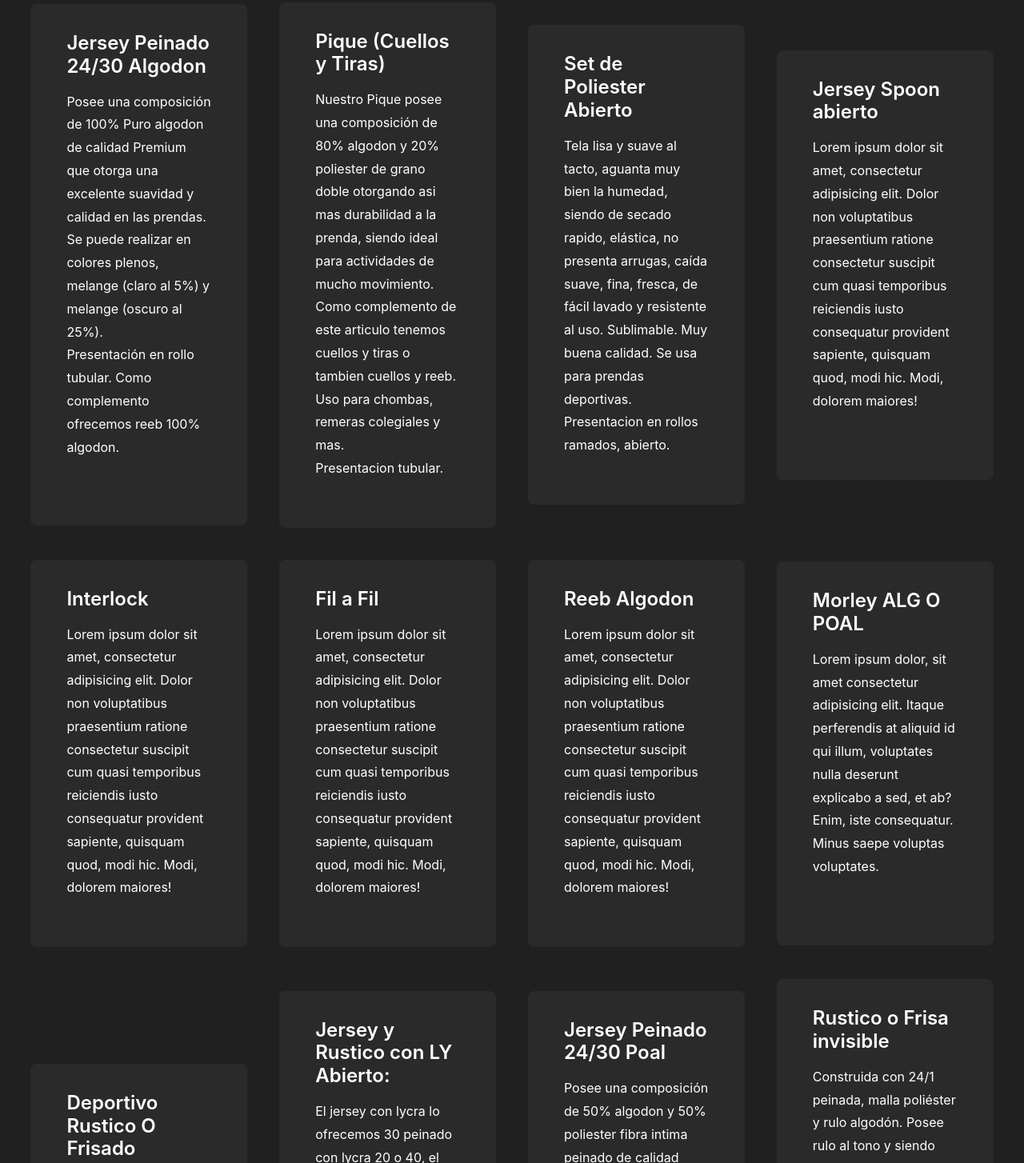
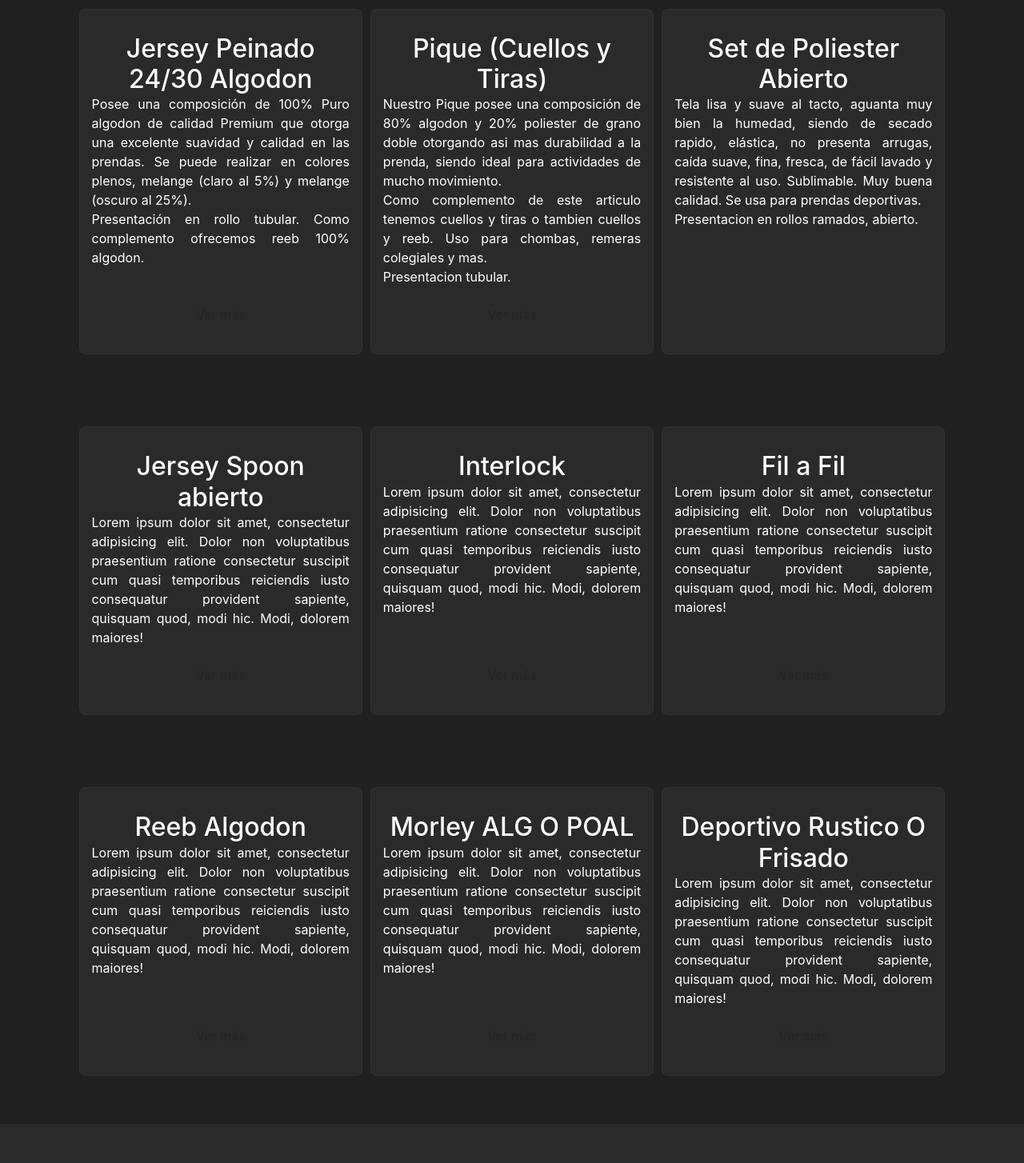
Before and after one commit to romansalom/web-page-tincol-HTML-CSS, a plain HTML site: page index.html in a window 1280 px wide. Shown: the part 1920-3374 px from the top of the page at 80% size. Drawn offline with nearby package versions, Linux system fonts and the light colour scheme.

Commit message:
cambiando carts metodo prolijo

```diff
--- a/index.html
+++ b/index.html
@@ -80,136 +80,100 @@
 <section class="productos" id="productos">
     <div class="main-text">
         <h2><span>Nuestros</span> Productos</h2>
-
      </div>
-<div class="products-content">
-<div class="box">
-    <div class="s-icon">
-
-    </div>
-    <h3>Jersey Peinado 24/30 Algodon</h3>
-        <p>Posee una composición de 100% Puro algodon de calidad Premium que otorga una excelente suavidad y calidad en las prendas. Se puede realizar en colores plenos, melange (claro al 5%) y melange (oscuro al 25%).
-            <br>
-         Presentación en rollo tubular. Como complemento ofrecemos reeb 100% algodon.</p>
-         <br>
+    <div class="contenedor">
 
 
+            <div class="card-body">
+                <h2 class="card-title">Jersey Peinado 24/30 Algodon</h2>
+                <p class="card-description">
+                    Posee una composición de 100% Puro algodon de calidad Premium que otorga una excelente suavidad y calidad en las prendas. Se puede realizar en colores plenos, melange (claro al 5%) y melange (oscuro al 25%).
+                    <br>
+                 Presentación en rollo tubular. Como complemento ofrecemos reeb 100% algodon.
 
-</div>
-
-<div class="box">
-    <div class="s-icon">
-
-    </div>
-    <h3>Pique (Cuellos y Tiras)</h3>
-        <p>Nuestro Pique posee una composición de 80% algodon y 20% poliester de grano doble otorgando asi mas durabilidad a la prenda, siendo ideal para actividades de mucho movimiento.
-            <br>
-        Como complemento de este articulo tenemos cuellos y tiras o tambien cuellos y reeb. Uso para chombas, remeras colegiales y mas.
-        <br>
-        Presentacion tubular.</p>
-
-</div>
-<div class="box">
-    <div class="s-icon">
-
-    </div>
-    <h3>Set de Poliester Abierto</h3>
-        <p>Tela lisa y suave al tacto, aguanta muy bien la humedad, siendo de secado rapido, elástica, no presenta arrugas, caída suave,  fina, fresca,  de fácil lavado y resistente al uso. Sublimable. Muy buena calidad. Se usa para prendas deportivas.
-        <br>
-        Presentacion en rollos ramados, abierto.</p>
-
-</div>
-
-
-<div class="box">
-    <div class="s-icon">
-
-    </div>
-    <h3>Jersey Spoon abierto</h3>
-        <p>Lorem ipsum dolor sit amet, consectetur adipisicing elit. Dolor non voluptatibus praesentium ratione consectetur suscipit cum quasi temporibus reiciendis iusto consequatur provident sapiente, quisquam quod, modi hic. Modi, dolorem maiores!</p>
-    <br>
-</div>
-<div class="box">
-    <div class="s-icon">
-
-    </div>
-    <h3>Interlock</h3>
-        <p>Lorem ipsum dolor sit amet, consectetur adipisicing elit. Dolor non voluptatibus praesentium ratione consectetur suscipit cum quasi temporibus reiciendis iusto consequatur provident sapiente, quisquam quod, modi hic. Modi, dolorem maiores!</p>
-
-</div>
-<div class="box">
-    <div class="s-icon">
-
-    </div>
-    <h3>Fil a Fil </h3>
-        <p>Lorem ipsum dolor sit amet, consectetur adipisicing elit. Dolor non voluptatibus praesentium ratione consectetur suscipit cum quasi temporibus reiciendis iusto consequatur provident sapiente, quisquam quod, modi hic. Modi, dolorem maiores!</p>
-
-</div>
-<div class="box">
-    <div class="s-icon">
-
-    </div>
-    <h3>Reeb Algodon</h3>
-        <p>Lorem ipsum dolor sit amet, consectetur adipisicing elit. Dolor non voluptatibus praesentium ratione consectetur suscipit cum quasi temporibus reiciendis iusto consequatur provident sapiente, quisquam quod, modi hic. Modi, dolorem maiores!</p>
-
-</div>
-<div class="box">
-    <div class="s-icon">
-
-    </div>
-    <h3>Morley ALG O POAL</h3>
-        <p>Lorem ipsum dolor, sit amet consectetur adipisicing elit. Itaque perferendis at aliquid id qui illum, voluptates nulla deserunt explicabo a sed, et ab? Enim, iste consequatur. Minus saepe voluptas voluptates.</p>
-        <br>
-
-</div>
-<div class="box">
-    <div class="s-icon">
-
-    </div>
-    <h3>Deportivo Rustico O Frisado </h3>
-        <p>Lorem ipsum dolor sit amet, consectetur adipisicing elit. Nihil minima esse delectus modi quibusdam, doloremque, similique commodi dolores sequi voluptatibus incidunt odio impedit pariatur, laboriosam at magnam eaque. Minima, sunt?</p>
-        <br>
-        <br>
+                </p>
+                <a href="#" class="btn">Ver más</a>
 
         </div>
 
 
 
-<div class="box">
-    <div class="s-icon">
+
+            <div class="card-body">
+                <h2 class="card-title">Pique (Cuellos y Tiras)</h2>
+                <p class="card-description">Nuestro Pique posee una composición de 80% algodon y 20% poliester de grano doble otorgando asi mas durabilidad a la prenda, siendo ideal para actividades de mucho movimiento.
+            <br>
+        Como complemento de este articulo tenemos cuellos y tiras o tambien cuellos y reeb. Uso para chombas, remeras colegiales y mas.
+        <br>
+        Presentacion tubular.
+
+                </p>
+                <a href="#" class="btn">Ver más</a>
+            </div>
+
+
+
+
+            <div class="card-body">
+                <h2 class="card-title">Set de Poliester Abierto</h2>
+                <p class="card-description">
+                    Tela lisa y suave al tacto, aguanta muy bien la humedad, siendo de secado rapido, elástica, no presenta arrugas, caída suave,  fina, fresca,  de fácil lavado y resistente al uso. Sublimable. Muy buena calidad. Se usa para prendas deportivas.
+                    <br>
+                    Presentacion en rollos ramados, abierto.
+
+                </p>
+
 
         </div>
-    <h3>Jersey y Rustico con LY Abierto:</h3>
-        <p>El jersey con lycra lo ofrecemos 30  peinado con lycra 20 o 40, el uso es para remeria, ropa interior y calzas. Presentación rollos abiertos con orillos plastificados.
-            <br>
-            El rustico algodon con lycra esta construido con 30 peinado y ly 40 ideal para prendas de media estación, tiene la elasticidad perfecta y mucha suavidad al tacto.
-            <br>
 
-            Presentación en rollos abierto con orillo plastificado.</p>
+
+
+            <div class="card-body">
+                <h2 class="card-title">Jersey Spoon abierto</h2>
+                <p class="card-description">Lorem ipsum dolor sit amet, consectetur adipisicing elit. Dolor non voluptatibus praesentium ratione consectetur suscipit cum quasi temporibus reiciendis iusto consequatur provident sapiente, quisquam quod, modi hic. Modi, dolorem maiores!
+                </p>
+                <a href="#" class="btn">Ver más</a>
 
         </div>
-<div class="box">
-    <div class="s-icon">
+
+
+            <div class="card-body">
+                <h2 class="card-title">Interlock</h2>
+                <p class="card-description">
+                    Lorem ipsum dolor sit amet, consectetur adipisicing elit. Dolor non voluptatibus praesentium ratione consectetur suscipit cum quasi temporibus reiciendis iusto consequatur provident sapiente, quisquam quod, modi hic. Modi, dolorem maiores!
+                </p>
+                <a href="#" class="btn">Ver más</a>
 
         </div>
-    <h3>Jersey Peinado 24/30 Poal</h3>
-        <p>Posee una composición de 50% algodon y 50% poliester fibra intima peinado de calidad Premium que otorga una excelente suavidad y calidad en las prendas. Se puede realizar en colores plenos o no que permite lograr un efecto melange por teñido en color o bi-color.
-            <br>
-         Presentación puede ser tubular o abierto.como complemento ofrecemos reeb 100% algodón poliester para el poal.</p>
+
+
+
+            <div class="card-body">
+                <h2 class="card-title">Fil a Fil</h2>
+                <p class="card-description">Lorem ipsum dolor sit amet, consectetur adipisicing elit. Dolor non voluptatibus praesentium ratione consectetur suscipit cum quasi temporibus reiciendis iusto consequatur provident sapiente, quisquam quod, modi hic. Modi, dolorem maiores!
+                </p>
+                <a href="#" class="btn">Ver más</a>
 
         </div>
-<div class="box">
-    <div class="s-icon">
+        <div class="card-body">
+            <h2 class="card-title">Reeb Algodon</h2>
+            <p class="card-description">Lorem ipsum dolor sit amet, consectetur adipisicing elit. Dolor non voluptatibus praesentium ratione consectetur suscipit cum quasi temporibus reiciendis iusto consequatur provident sapiente, quisquam quod, modi hic. Modi, dolorem maiores!
+            </p>
+            <a href="#" class="btn">Ver más</a>
 
     </div>
-    <h3>Rustico o Frisa invisible</h3>
-        <p>Construida con 24/1 peinada, malla poliéster y rulo algodón. Posee rulo al tono y siendo algodón da suavidad al uso y tacto.
-            <br>
-            Puede ser liso, melange al 5% y melange al 25%.Nuestra frisa es compactada por una máquina especialmente diseñada para este articulo. Otorgando una excelente estabilidad y encogimiento.
-            <br>
-            Presentación en rollos tubulares (el rústico se puede optar por abierto).
-            <br>
-            Complemento morley algodón con ly al tono.</p>
+    <div class="card-body">
+        <h2 class="card-title">Morley ALG O POAL</h2>
+        <p class="card-description">Lorem ipsum dolor sit amet, consectetur adipisicing elit. Dolor non voluptatibus praesentium ratione consectetur suscipit cum quasi temporibus reiciendis iusto consequatur provident sapiente, quisquam quod, modi hic. Modi, dolorem maiores!
+        </p>
+        <a href="#" class="btn">Ver más</a>
+
+</div>
+<div class="card-body">
+    <h2 class="card-title">Deportivo Rustico O Frisado</h2>
+    <p class="card-description">Lorem ipsum dolor sit amet, consectetur adipisicing elit. Dolor non voluptatibus praesentium ratione consectetur suscipit cum quasi temporibus reiciendis iusto consequatur provident sapiente, quisquam quod, modi hic. Modi, dolorem maiores!
+    </p>
+    <a href="#" class="btn">Ver más</a>
 
 </div>
 
--- a/styles/style.css
+++ b/styles/style.css
@@ -172,6 +172,75 @@ line-height: 1;
     text-align: center;
 }
 
+
+.card-header{
+    height: 200px;
+    width: 100%;
+    object-position: 50% 50%;
+    object-fit: cover;
+}
+.card-title{
+    text-align: center;
+    margin: 0;
+}
+.card-description{
+    flex-grow: 1;
+    font-size: 1rem;
+}
+
+
+.card-body{
+    border-radius: 8px;
+    background: var(--bg-color);
+    padding: 30px 15px;
+    text-align: justify;
+    border: 1px solid #cccccc0b;
+    transition: all .45s ease;
+    margin-top: 5rem
+}
+.contenedor{
+    width: 90%;
+    max-width: 1200px;
+    margin: 0 auto;
+}
+.card:hover{
+    transform: translateY(-8px);
+    cursor: pointer;
+}
+
+@media(min-width: 480px){
+    .contenedor{
+        display: grid;
+        grid-template-columns: repeat(3, 1fr);
+        gap:  10px;
+    }
+    .card{
+        display: flex;
+        flex-direction: column;
+    }
+    .card-body{
+        flex-grow: 1;
+        display: flex;
+        flex-direction: column;
+    }
+}
+
+@media(min-width: 480px){
+    .contenedor{
+        display: grid;
+        grid-template-columns: repeat(3, 1fr);
+        gap:  10px;
+    }
+    .card{
+        display: flex;
+        flex-direction: column;
+    }
+    .card-body{
+        flex-grow: 1;
+        display: flex;
+        flex-direction: column;
+    }
+}
 .main-text p{
     color: var(--second-color);
     font-size: 15px;
@@ -183,34 +252,9 @@ line-height: 1;
     line-height: 1;
 }
 
-.products-content{
-display: grid;
-grid-template-columns: repeat(auto-fit, minmax(250px, auto));
-align-items: center;
-gap: 2.5rem;
-margin-top: 5rem;
-}
 
-.box{
-    background: var(--bg-color);
-    padding: 35px 45px;
-    border-radius: 8px;
-    transition: all .45s ease;
-}
 
-.box h3{
-    font-size: 24px;
-    font-weight: 600;
-    color: var(--text-color);
-    margin-bottom: 15px;
-}
 
-.box p{
-    color: var(--second-color);
-    font-size: 1rem;
-    line-height: 1.8;
-    margin-bottom: 25px;
-}
 
 .box:hover{
     transform: translateY(-8px);
```
Lines whose indentation alone changed are shown as unchanged.
